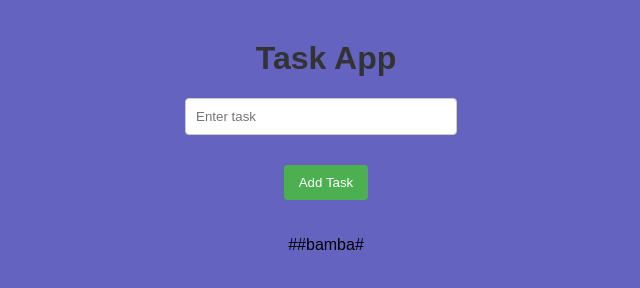
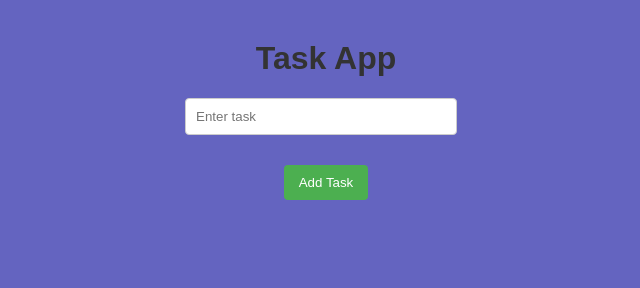
Before and after one commit to Bambagee/testing-app, a plain HTML site: page frontend/index.html in a window 1280 px wide. Shown: the whole page, without its empty margins (314-954 px from the left). Drawn offline with Linux system fonts and the light colour scheme.

Commit message:
test jenkinks2

```diff
--- a/frontend/index.html
+++ b/frontend/index.html
@@ -9,7 +9,7 @@
     <input id="taskInput" type="text" placeholder="Enter task">
     <button onclick="addTask()">Add Task</button>
     <ul id="taskList"></ul>
-##bamba#
+
     <script src="app.js"></script>
 </body>
 </html>
```
